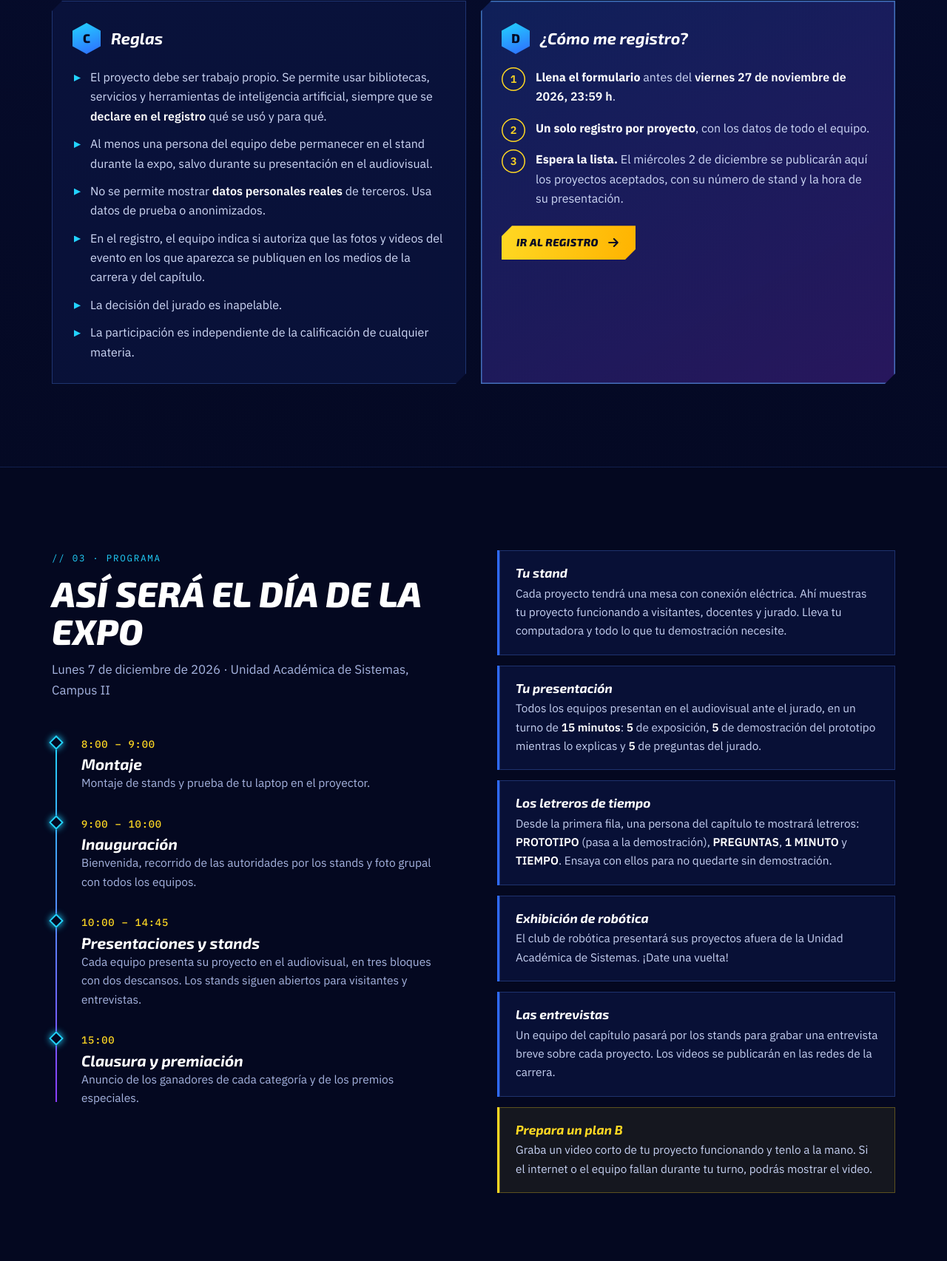
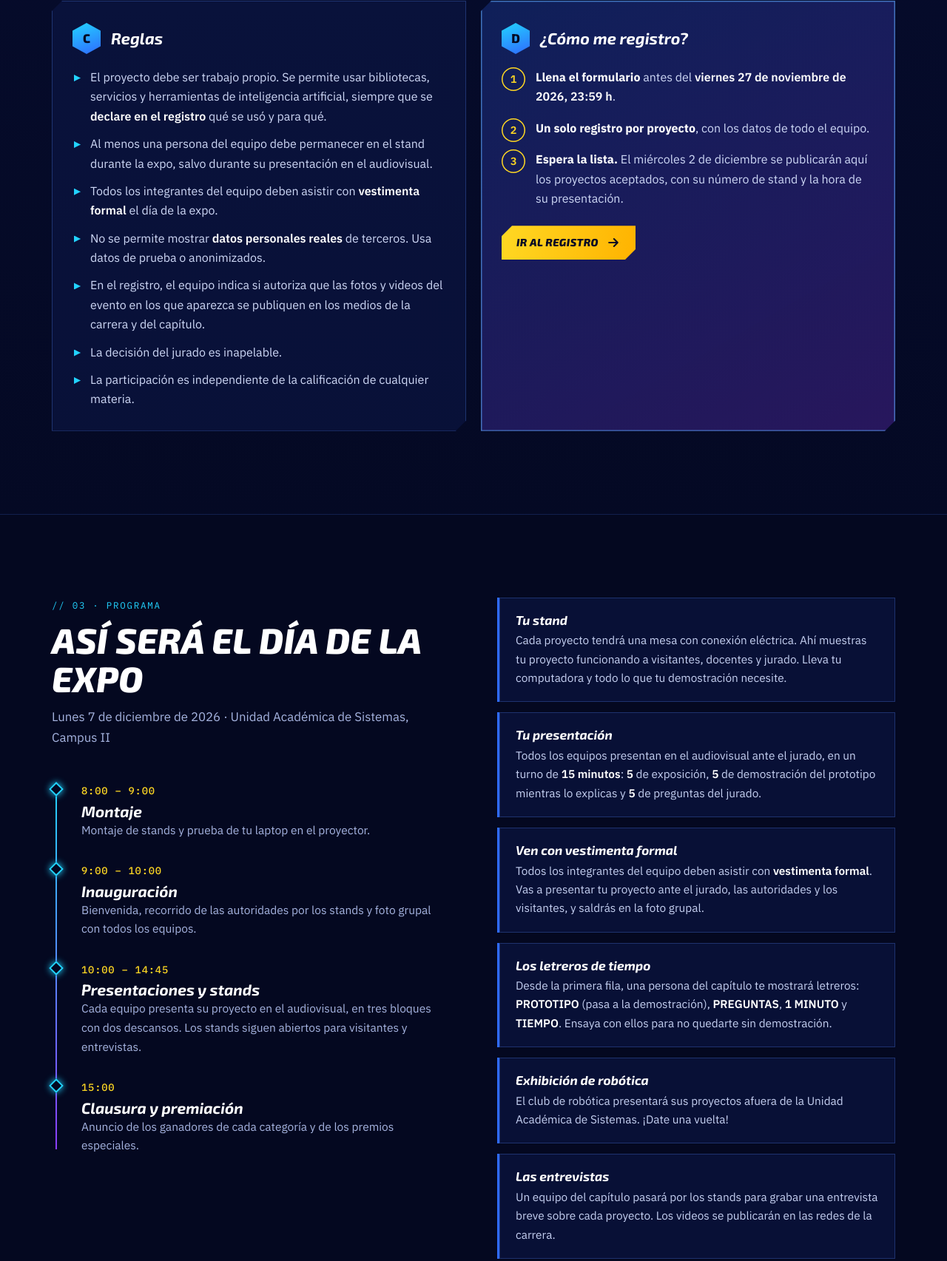
Before and after one commit to alexsdx/expo-sistemas-2026, a plain HTML site: page index.html in a window 1280 px wide. Shown: the part 5194-6899 px from the top of the page at 74% size. Drawn offline with Linux system fonts and the light colour scheme.

Commit message:
Pide vestimenta formal a los participantes
Co-Authored-By: Claude Opus 5.5 <noreply@anthropic.com>

```diff
--- a/index.html
+++ b/index.html
@@ -271,6 +271,7 @@
             <ul class="lista">
               <li>El proyecto debe ser trabajo propio. Se permite usar bibliotecas, servicios y herramientas de inteligencia artificial, siempre que se <strong>declare en el registro</strong> qué se usó y para qué.</li>
               <li>Al menos una persona del equipo debe permanecer en el stand durante la expo, salvo durante su presentación en el audiovisual.</li>
+              <li>Todos los integrantes del equipo deben asistir con <strong>vestimenta formal</strong> el día de la expo.</li>
               <li>No se permite mostrar <strong>datos personales reales</strong> de terceros. Usa datos de prueba o anonimizados.</li>
               <li>En el registro, el equipo indica si autoriza que las fotos y videos del evento en los que aparezca se publiquen en los medios de la carrera y del capítulo.</li>
               <li>La decisión del jurado es inapelable.</li>
@@ -319,6 +320,10 @@
           <article class="mini reveal">
             <h3>Tu presentación</h3>
             <p>Todos los equipos presentan en el audiovisual ante el jurado, en un turno de <strong>15 minutos</strong>: <strong>5</strong> de exposición, <strong>5</strong> de demostración del prototipo mientras lo explicas y <strong>5</strong> de preguntas del jurado.</p>
+          </article>
+          <article class="mini reveal">
+            <h3>Ven con vestimenta formal</h3>
+            <p>Todos los integrantes del equipo deben asistir con <strong>vestimenta formal</strong>. Vas a presentar tu proyecto ante el jurado, las autoridades y los visitantes, y saldrás en la foto grupal.</p>
           </article>
           <article class="mini reveal">
             <h3>Los letreros de tiempo</h3>
@@ -518,6 +523,10 @@
             <p>Tu computadora con cargador y adaptador HDMI, y todo lo que tu demostración necesite. Tendrás una mesa con conexión eléctrica. Si necesitas internet, más contactos o espacio adicional, indícalo en el registro.</p>
           </details>
           <details>
+            <summary>¿Hay código de vestimenta?</summary>
+            <p>Con vestimenta formal. Aplica para todos los integrantes del equipo durante todo el evento, desde la inauguración hasta la premiación.</p>
+          </details>
+          <details>
             <summary>¿Tiene costo?</summary>
             <p>No. Participar y asistir no tiene costo.</p>
           </details>
```
